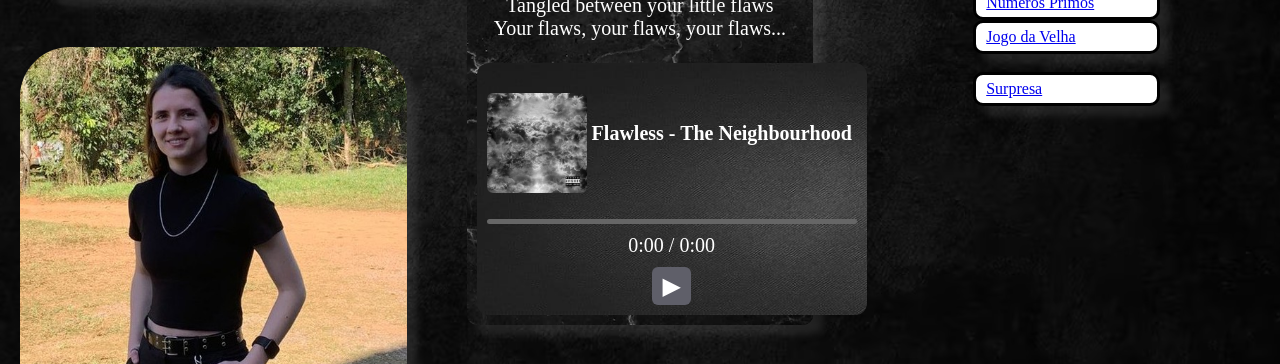
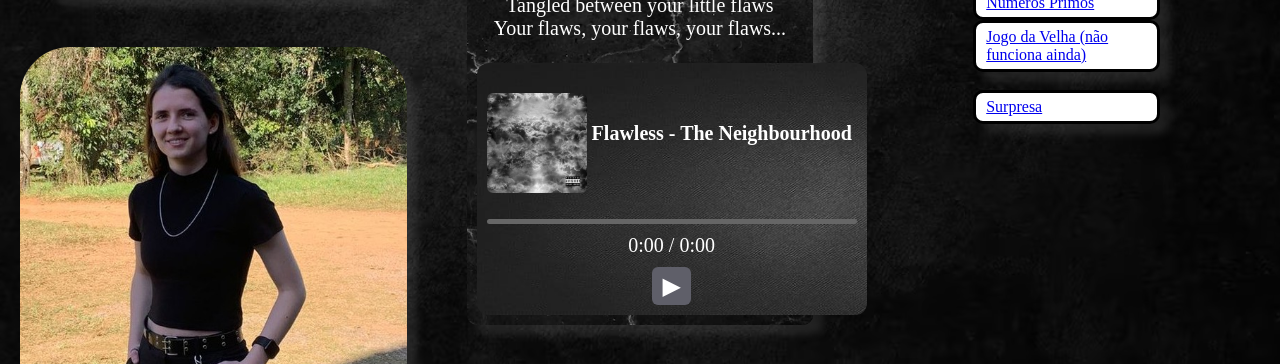
Before and after one commit to brendaSlongoTaca/Site, a plain HTML site: page index.html in a window 1280 px wide. Shown: the part 436-800 px from the top of the page. Drawn offline with Linux system fonts and the light colour scheme.

Commit message:
index.html

```diff
--- a/index.html
+++ b/index.html
@@ -399,7 +399,7 @@
             <a class="link" href="tabuada.html" style="display: block;">Tabuada</a>
             <a class="link" href="Cédulas.html" style="display: block;">Contador de Cédulas</a>
             <a class="link" href="NumerosPrimos.html" style="display: block;">Numeros Primos</a>
-            <a class="link" href="JogoDaVelha.html" style="display: block;">Jogo da Velha</a>
+            <a class="link" href="JogoDaVelha.html" style="display: block;">Jogo da Velha (não funciona ainda)</a>
             <br>
             <a class="link" href="troll.html" style="display: block;">Surpresa</a>
         </nav>
```
